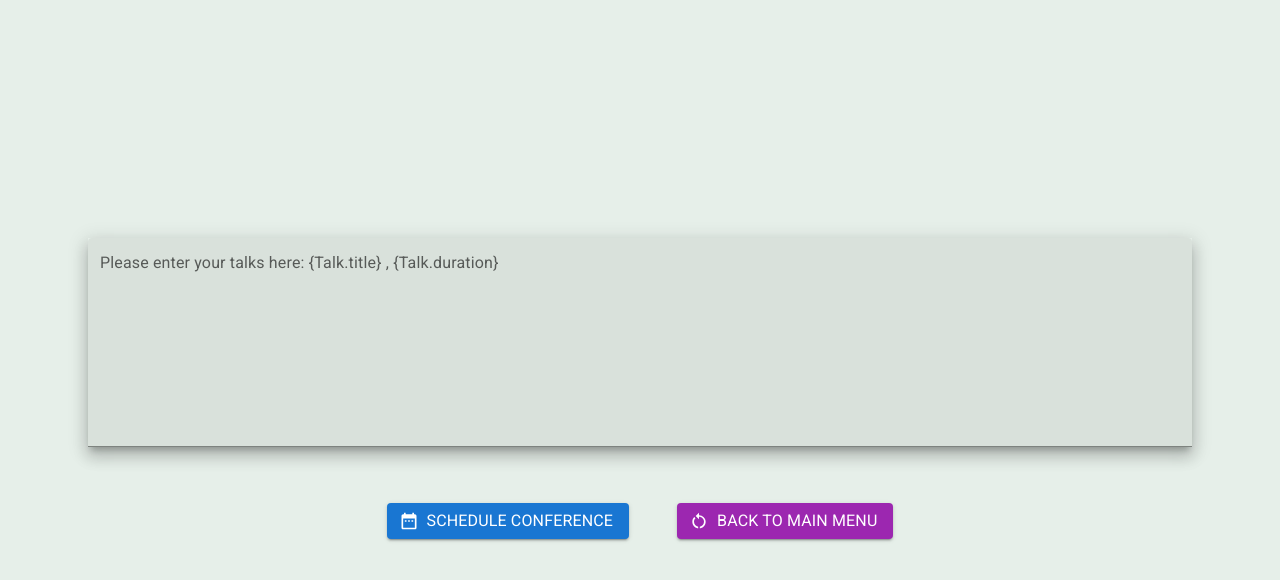
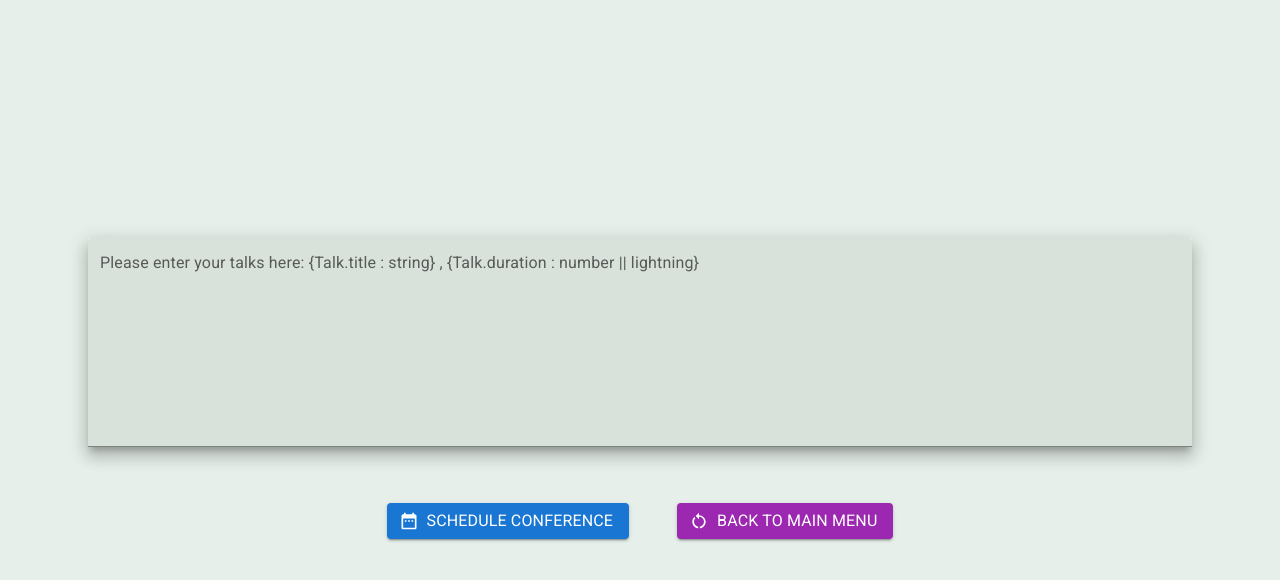
Before and after one commit to xarmar/conference-track-management, a React (Create React App) app: page / in a window 1280 px wide. Both pictures are taken after a click on the button "INSERT TALKS WITH TEXTAREA". Shown: the top 580 px of the page. Built offline with nearby package versions, Linux system fonts and the light colour scheme.

Commit message:
Change TextField Label

```diff
--- a/src/components/TextFieldBuilder.js
+++ b/src/components/TextFieldBuilder.js
@@ -148,7 +148,7 @@ const TextFieldBuilder = (props) => {
             <Grid container alignItems="center">
                 <Grid container item direction="row" justifyContent="center" align-items="center" xs={12} sx={{ boxShadow: 10 }} >
                     <TextField name="textField"
-                    label="Please enter your talks here: {Talk.title} , {Talk.duration}"
+                    label="Please enter your talks here: {Talk.title : string}  , {Talk.duration : number || lightning}"
                     value={textAreaInput}
                     error={error}
                     helperText={warningMessage}
```
